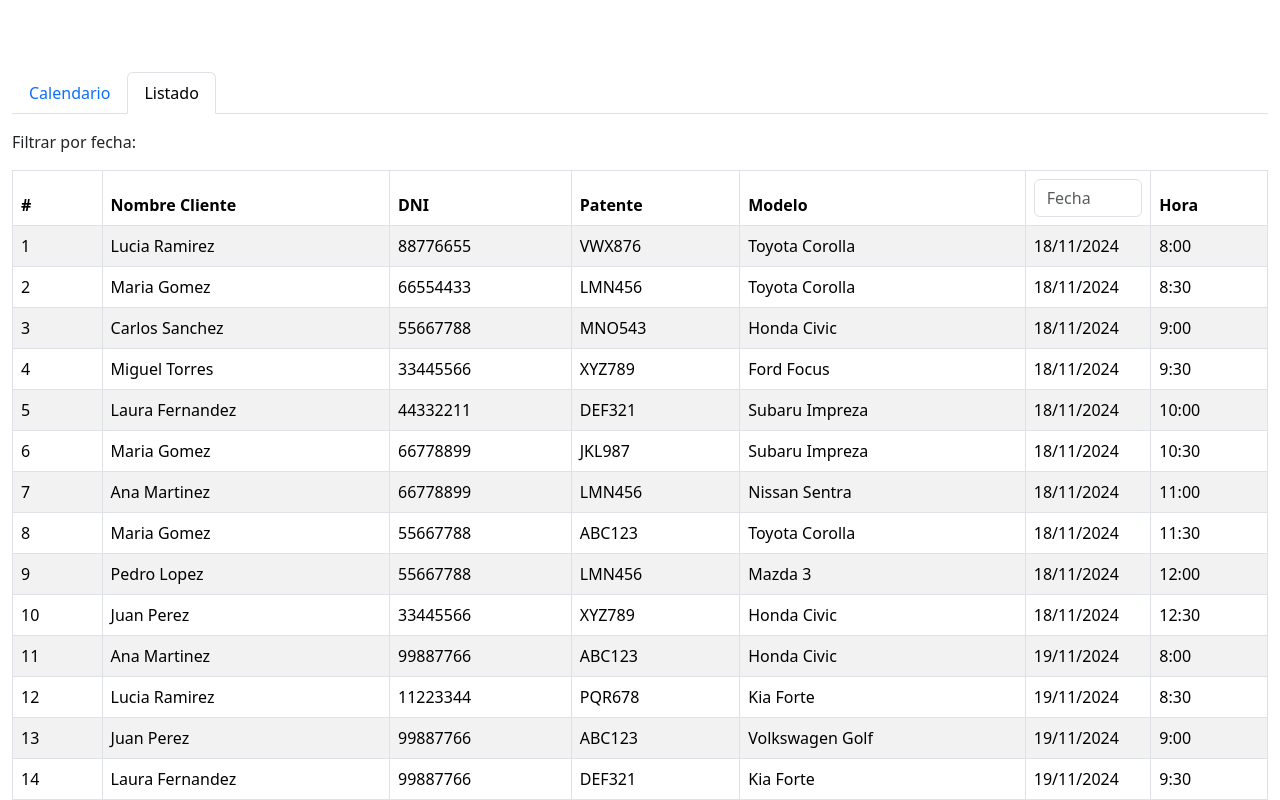
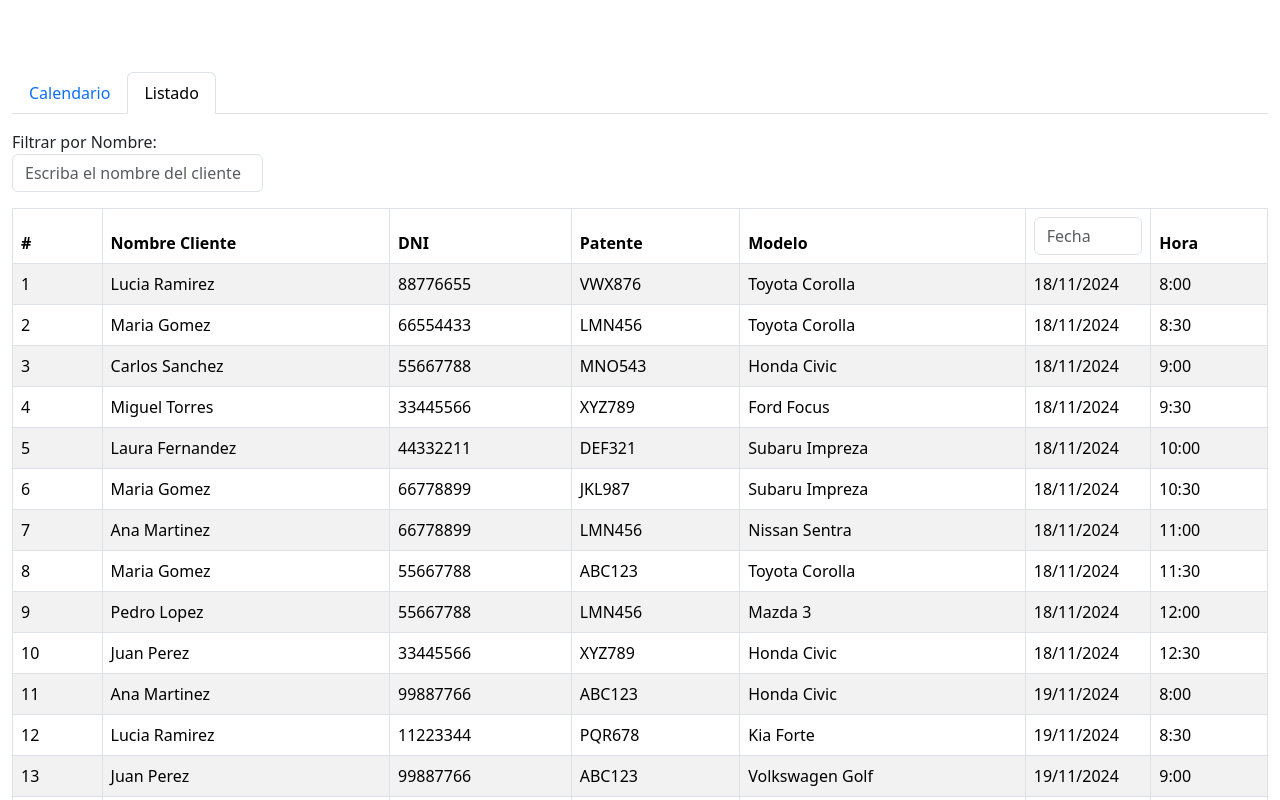
Before and after one commit to joabresper/AlfajorSystem, a React (Vite) app in the folder AlfajorTPI2Diseno/: page /turnos in a window 1280 px wide. Both pictures are taken after a click on the tab "Listado". Shown: the top 800 px of the page. Built offline with nearby package versions, Linux system fonts and the light colour scheme.

Commit message:
Filtro por nombre

```diff
--- a/AlfajorTPI2Diseno/src/components/Turnos/ListaTurnos.jsx
+++ b/AlfajorTPI2Diseno/src/components/Turnos/ListaTurnos.jsx
@@ -2,28 +2,44 @@ import React, { useState } from 'react';
 import Table from 'react-bootstrap/Table';
 import DatePicker from 'react-datepicker';
 import 'react-datepicker/dist/react-datepicker.css';
-import turnos from './DatosTurnos';
+import turnos from './DatosTurnos'; // Datos de turnos
 
 const TurnosTable = () => {
     const [selectedDate, setSelectedDate] = useState(null);
+    const [filterName, setFilterName] = useState(''); // Estado para el filtro por nombre
 
+    // Manejar cambios en el filtro de fecha
     const handleDateChange = (date) => {
         setSelectedDate(date);
     };
 
-    const filteredTurnos = selectedDate
-        ? turnos.filter(turno => {
-            // Convertir fecha de turno a objeto Date
-            const turnoDate = new Date(turno.fecha.año, turno.fecha.mes - 1, turno.fecha.dia);
-            return turnoDate.toDateString() === selectedDate.toDateString();
-        })
-        : turnos;
+    // Manejar cambios en el filtro de nombre
+    const handleNameChange = (e) => {
+        setFilterName(e.target.value);
+    };
+
+    // Filtrar los turnos por nombre y fecha
+    const filteredTurnos = turnos.filter(turno => {
+        const matchesName = turno.nombreCliente.toLowerCase().includes(filterName.toLowerCase()); // Filtrado por nombre
+        const matchesDate = selectedDate
+            ? new Date(turno.fecha.año, turno.fecha.mes - 1, turno.fecha.dia).toDateString() === selectedDate.toDateString()
+            : true; // Si no hay fecha seleccionada, no se filtra por fecha
+        return matchesName && matchesDate; // Cumple ambos filtros
+    });
 
     return (
         <div>
             <div className="mb-3">
-                <label htmlFor="dateFilter">Filtrar por fecha:</label>
-
+                <label htmlFor="nameFilter">Filtrar por Nombre:</label>
+                <input
+                    style={{ width: '20%' }}
+                    id="nameFilter"
+                    type="text"
+                    className="form-control"
+                    placeholder="Escriba el nombre del cliente"
+                    value={filterName}
+                    onChange={handleNameChange} // Actualizar el estado del filtro de nombre
+                />
             </div>
             <Table striped bordered hover>
                 <thead>
@@ -33,7 +49,8 @@ const TurnosTable = () => {
                         <th>DNI</th>
                         <th>Patente</th>
                         <th>Modelo</th>
-                        <th style={{width:'10%'}}><DatePicker
+                        <th style={{ width: '10%' }}>
+                            <DatePicker
                                 id="dateFilter"
                                 selected={selectedDate}
                                 onChange={handleDateChange}
```
Lines whose indentation alone changed are shown as unchanged.
